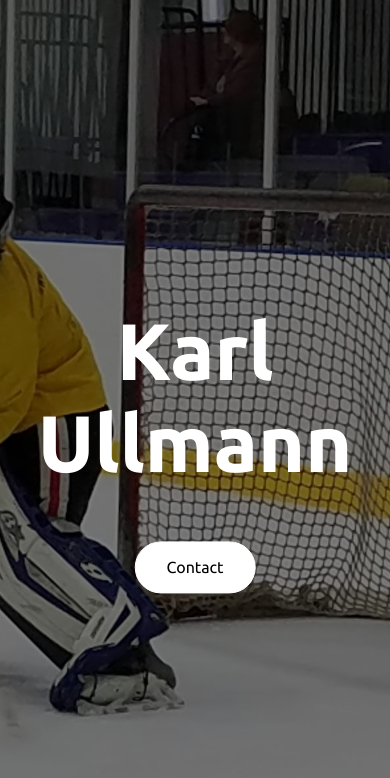
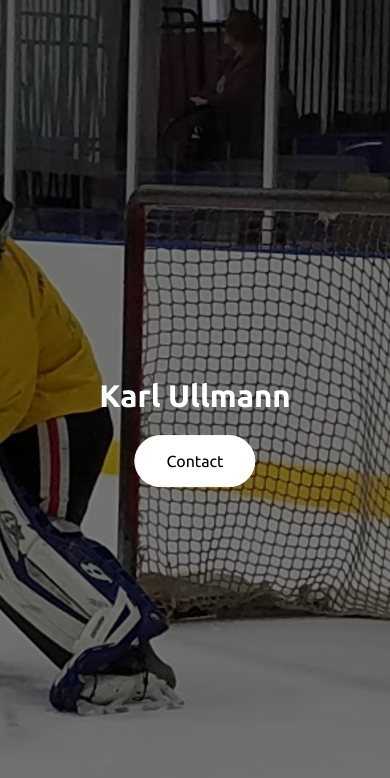
Before and after one commit to cmccomb/karlullmann.com, a plain HTML site: page index.html in a window 390 px wide. Drawn offline with Linux system fonts and the light colour scheme.

Commit message:
Better responsiveness

```diff
--- a/index.html
+++ b/index.html
@@ -24,8 +24,8 @@
             color: white
         }
 
-        h1 {
-            font-size: 500%;
+        .name {
+            font-size: 8vw;
             font-weight: bold;
         }
 
@@ -56,7 +56,7 @@
 
   <body>
     <div class="content">
-        <h1>Karl Ullmann</h1>
+        <h1 class="name">Karl Ullmann</h1>
         <a href="mailto:makindlund@hotmail.com" class="myButton">Contact</a>
     </div>
   </body>
```
